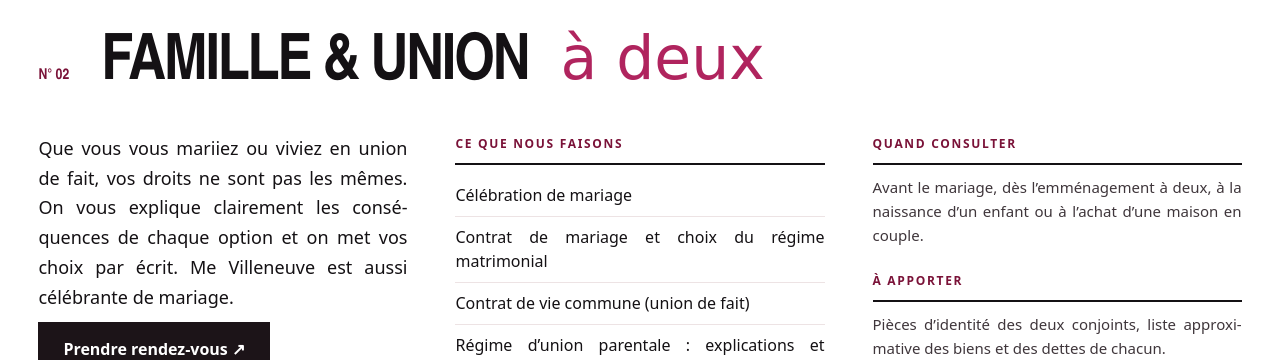
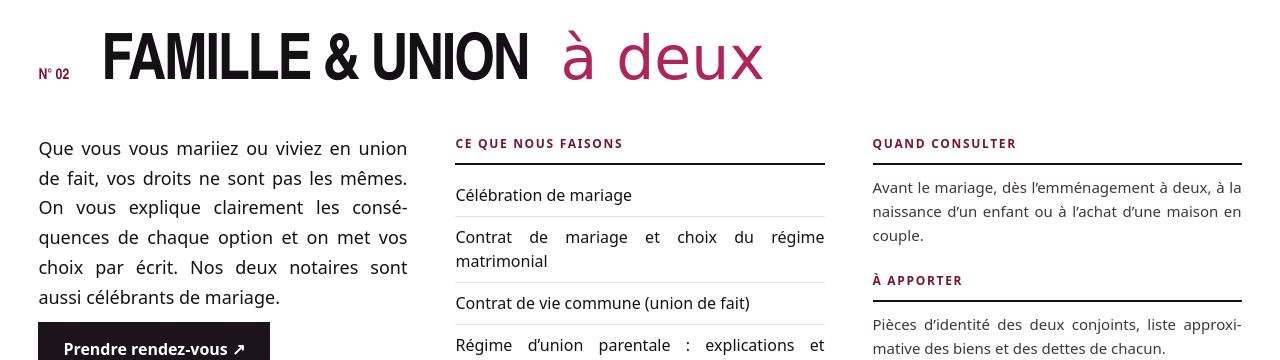
Before and after one commit to reactoolai/bianka, a website built with Vite: page services.html in a window 1280 px wide. Shown: the part 1140-1500 px from the top of the page. Built offline with nearby package versions, Linux system fonts and the light colour scheme; no server answers; a web font is replaced by a local one.

Commit message:
Services, Famille : les deux notaires sont célébrants de mariage
Co-Authored-By: Claude Opus 5.5 <noreply@anthropic.com>

```diff
--- a/services.html
+++ b/services.html
@@ -59,7 +59,7 @@
         <div class="domain__head" data-reveal><span class="toc__num">N° 02</span><h2 class="display" style="font-size: clamp(34px, 5vw, 76px)">Famille &amp; union</h2><span class="script" aria-hidden="true">à deux</span></div>
         <div class="domain__grid" data-reveal>
           <div>
-            <p style="font-size: 18px; line-height: 1.65">Que vous vous mariiez ou viviez en union de fait, vos droits ne sont pas les mêmes. On vous explique clairement les conséquences de chaque option et on met vos choix par écrit. Me Villeneuve est aussi célébrante de mariage.</p>
+            <p style="font-size: 18px; line-height: 1.65">Que vous vous mariiez ou viviez en union de fait, vos droits ne sont pas les mêmes. On vous explique clairement les conséquences de chaque option et on met vos choix par écrit. Nos deux notaires sont aussi célébrants de mariage.</p>
             <a class="btn btn--dark" href="/rendez-vous.html?motif=Mariage%20ou%20contrat%20de%20mariage" style="align-self: flex-start">Prendre rendez-vous ↗</a>
           </div>
           <div><span class="label">Ce que nous faisons</span><ul><li>Célébration de mariage</li><li>Contrat de mariage et choix du régime matrimonial</li><li>Contrat de vie commune (union de fait)</li><li>Régime d’union parentale : explications et options</li><li>Modification de régime matrimonial</li></ul></div>
```
